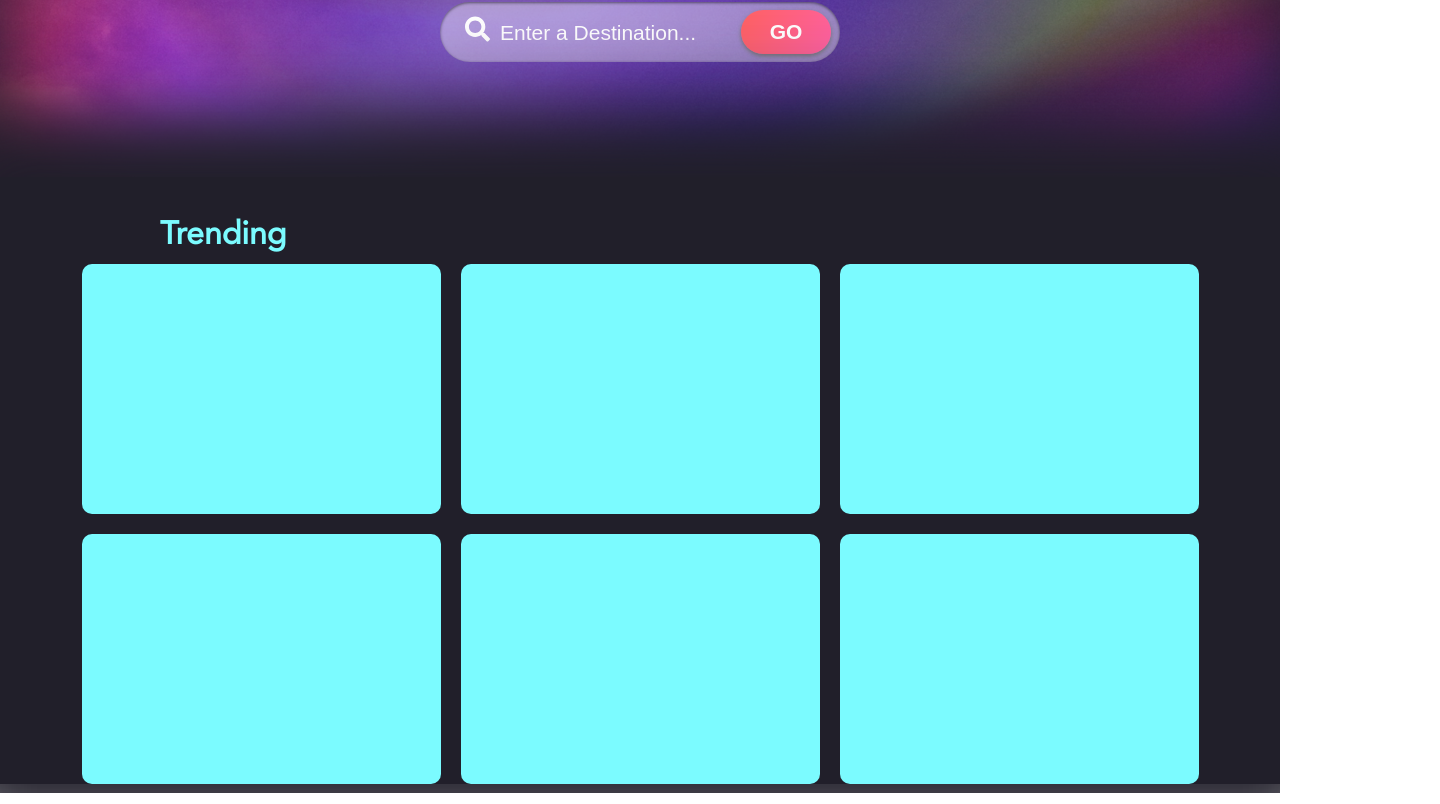
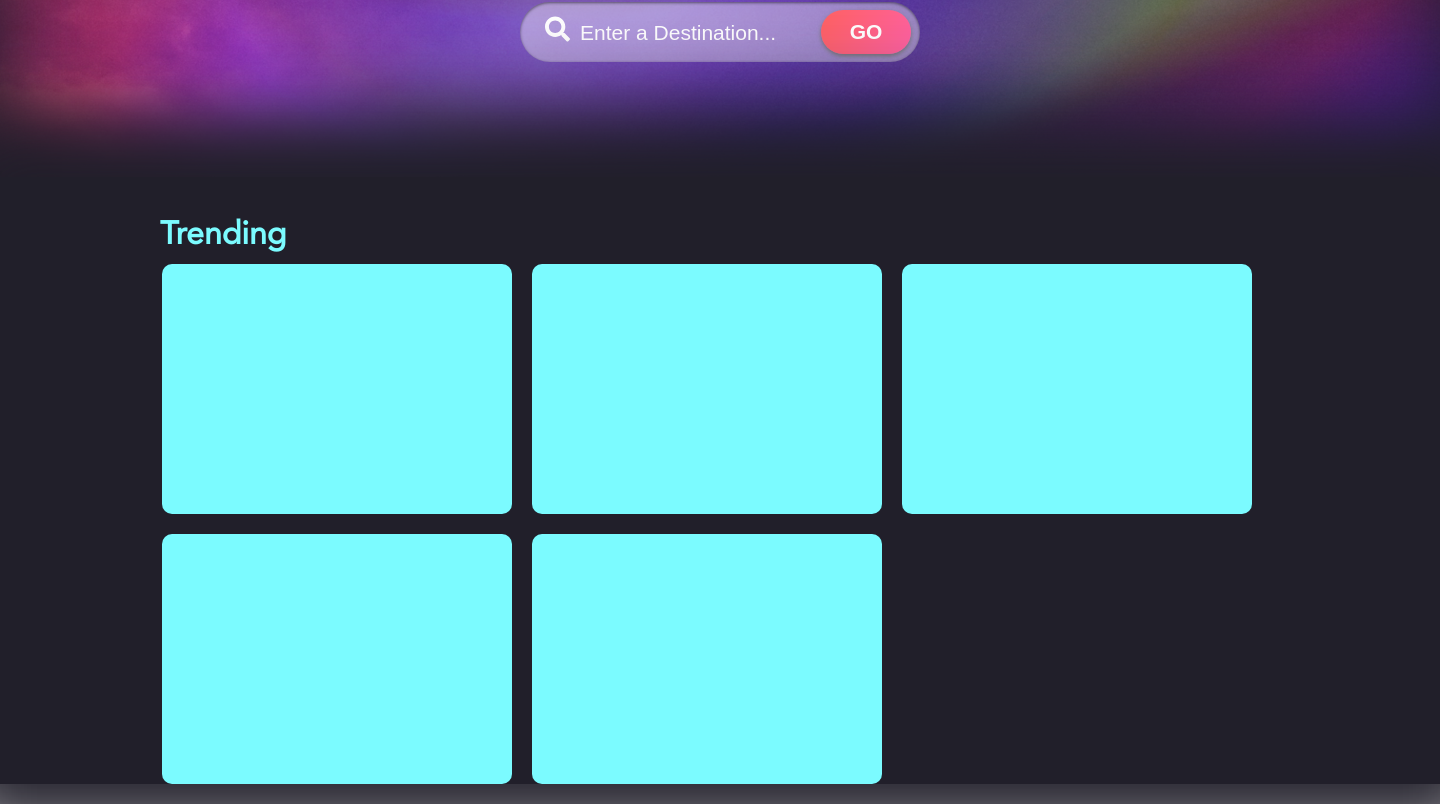
Before and after one commit to mohammed-khamees/LuckyTrip, an Angular app: page / in a window 1280 px wide. Shown: the part 373-1177 px from the top of the page, 1440 px wide, since content can reach past the window. Built offline with nearby package versions, Linux system fonts and the light colour scheme.

Commit message:
trending component and trending-item component style

```diff
--- a/src/app/app.component.css
+++ b/src/app/app.component.css
@@ -51,35 +51,3 @@
   top: 375px;
   transform: translateX(-50%);
 }
-
-.trending {
-  width: 100%;
-  background-color: rgb(33, 31, 42);
-  box-shadow: 0px -5px 80px 60px rgba(33, 31, 42, 1);
-  border: none;
-  position: relative;
-}
-
-.trending-title {
-  color: #7bfbff;
-  margin-left: 160px;
-  padding-top: 40px;
-}
-
-.trending-items {
-  margin: 9px auto;
-  width: 1117px;
-  height: 520px;
-  display: flex;
-  justify-content: space-between;
-  align-items: center;
-  flex-wrap: wrap;
-}
-
-.trending-item {
-  width: 359px;
-  height: 250px;
-  margin-bottom: 20px;
-  background-color: #7bfbff;
-  border-radius: 10px;
-}
--- a/src/app/app.component.html
+++ b/src/app/app.component.html
@@ -11,15 +11,5 @@
             <app-search-bar></app-search-bar>
         </div>
     </div>
-    <div class="trending">
-        <h1 class="trending-title">Trending</h1>
-        <div class="trending-items">
-            <div class="trending-item"></div>
-            <div class="trending-item"></div>
-            <div class="trending-item"></div>
-            <div class="trending-item"></div>
-            <div class="trending-item"></div>
-            <div class="trending-item"></div>
-        </div>
-    </div>
+    <app-trending></app-trending>
 </div>
--- a/src/app/components/trending-item/trending-item.component.css
+++ b/src/app/components/trending-item/trending-item.component.css
@@ -0,0 +1,8 @@
+.trending-item {
+  width: 350px;
+  height: 250px;
+  margin-bottom: 20px;
+  margin-right: 20px;
+  background-color: #7bfbff;
+  border-radius: 10px;
+}
--- a/src/app/components/trending-item/trending-item.component.html
+++ b/src/app/components/trending-item/trending-item.component.html
@@ -1 +1 @@
-<p>trending-item works!</p>
+<div class="trending-item"></div>
--- a/src/app/components/trending/trending.component.css
+++ b/src/app/components/trending/trending.component.css
@@ -0,0 +1,22 @@
+.trending {
+  width: 100%;
+  background-color: rgb(33, 31, 42);
+  box-shadow: 0px -5px 80px 60px rgba(33, 31, 42, 1);
+  border: none;
+  position: relative;
+}
+
+.trending-title {
+  color: #7bfbff;
+  margin-left: 160px;
+  padding-top: 40px;
+}
+
+.trending-items {
+  margin: 9px auto;
+  width: 1117px;
+  height: 520px;
+  display: flex;
+  align-items: center;
+  flex-wrap: wrap;
+}
--- a/src/app/components/trending/trending.component.html
+++ b/src/app/components/trending/trending.component.html
@@ -1 +1,10 @@
-<p>trending works!</p>
+<div class="trending">
+    <h1 class="trending-title">Trending</h1>
+    <div class="trending-items">
+        <app-trending-item></app-trending-item>
+        <app-trending-item></app-trending-item>
+        <app-trending-item></app-trending-item>
+        <app-trending-item></app-trending-item>
+        <app-trending-item></app-trending-item>
+    </div>
+</div>
--- a/src/styles.css
+++ b/src/styles.css
@@ -22,6 +22,7 @@
 
 body {
   font-family: AvenirRoman;
+  width: 1440px;
 }
 
 a {
```
